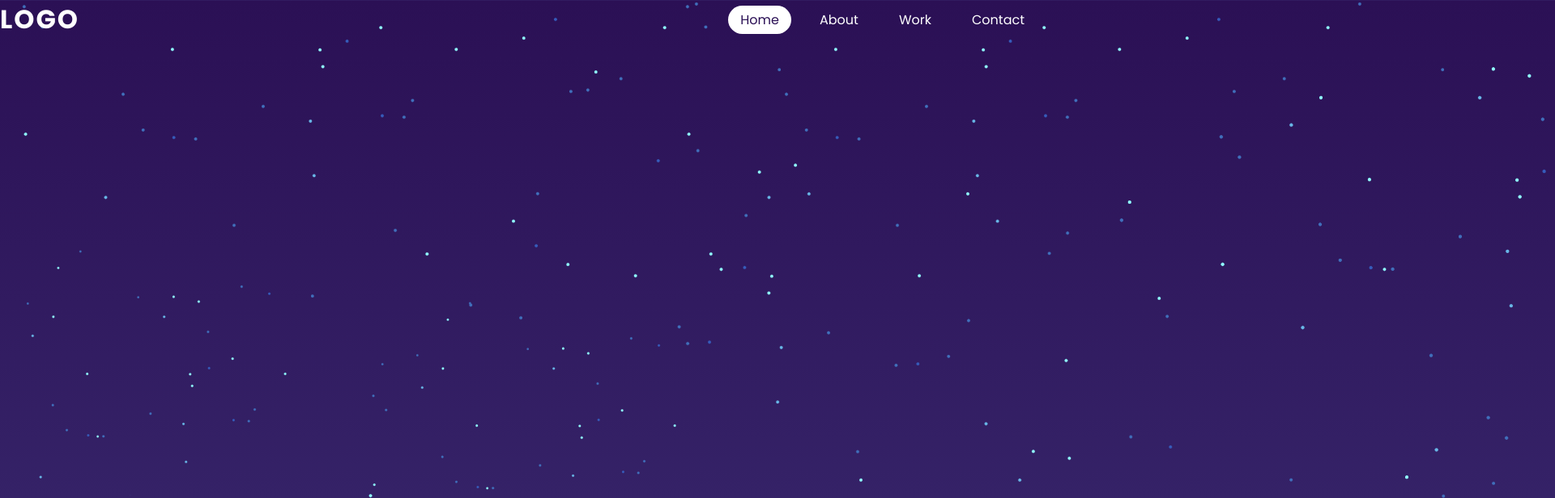
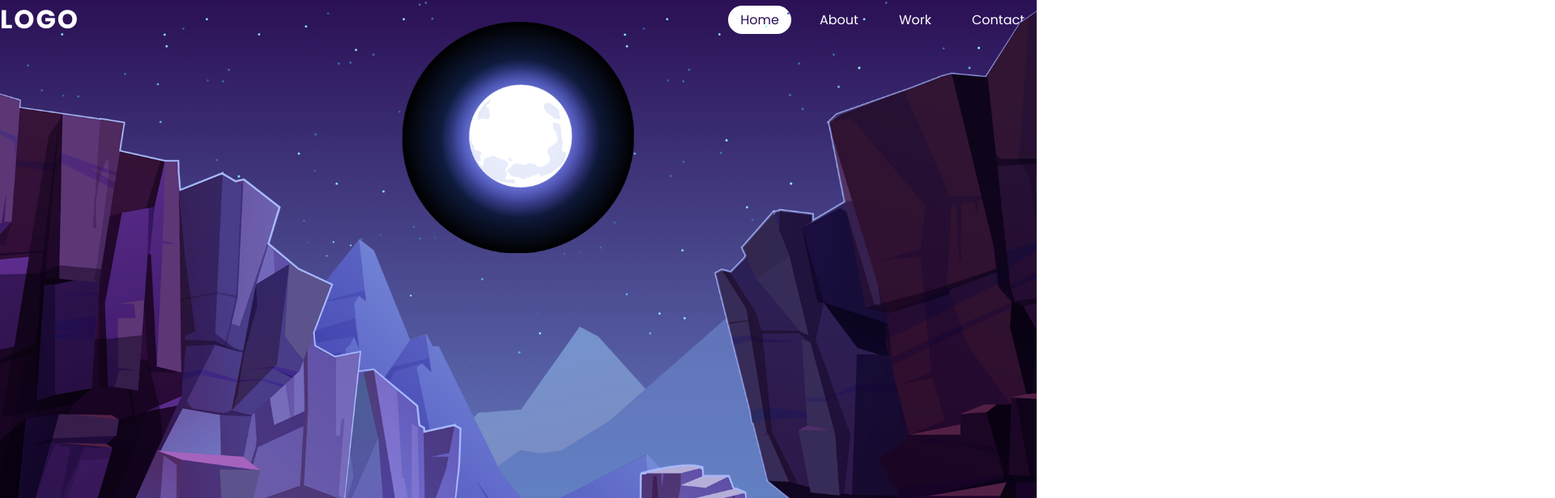
Before and after one commit to mnhwt0108/parallax-effect, a React (Create React App) app in the folder parallax/: page / in a window 1280 px wide. Shown: the top 616 px of the page at 81% size, 1920 px wide, since content can reach past the window. Built offline with nearby package versions, Linux system fonts and the light colour scheme.

Commit message:
Update App.css

```diff
--- a/parallax/src/App.css
+++ b/parallax/src/App.css
@@ -13,3 +13,20 @@ body{
   min-height: 100vh;
   background: linear-gradient(#2b1055, #7597de) ;
 }
+
+section{
+  position:relative;
+  width: 100%;
+  height: 100vh;
+  padding: 100px;
+}
+
+section img{
+  position: absolute;
+  top: 0;
+  left: 0;
+  width: 100%;
+  height: 100%;
+  object-fit: cover;
+
+}
```
